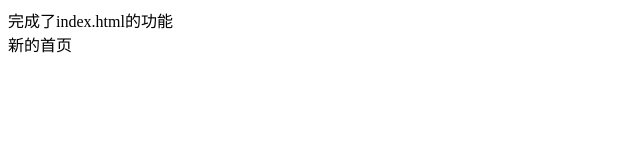
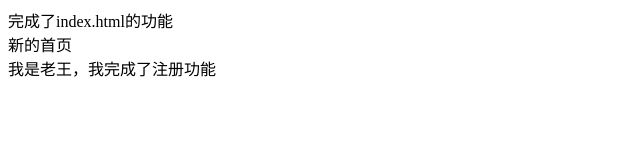
Before and after one commit to jinheihu/myfirsthobby, a plain HTML site: page index.html in a window 1280 px wide. Shown: the whole page, without its empty margins (0-640 px from the left). Drawn offline with Linux system fonts and the light colour scheme.

Commit message:
我是老王，我完成了注册

```diff
--- a/index.html
+++ b/index.html
@@ -9,5 +9,6 @@
 <body>
   <div>完成了index.html的功能</div>
   <div>新的首页</div>
+  <div>我是老王，我完成了注册功能</div>
 </body>
 </html>
--- /dev/null
+++ b/register.js
@@ -0,0 +1 @@
+console.log('注册功能')
```
